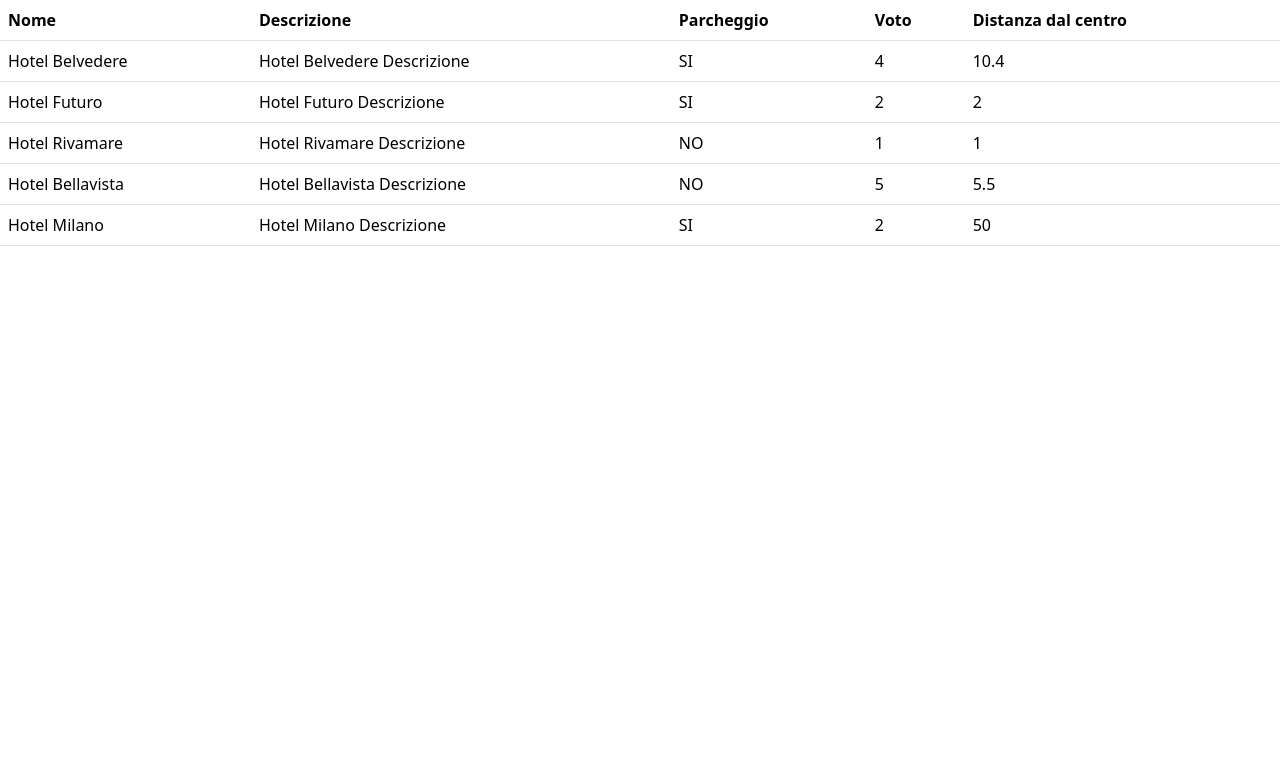
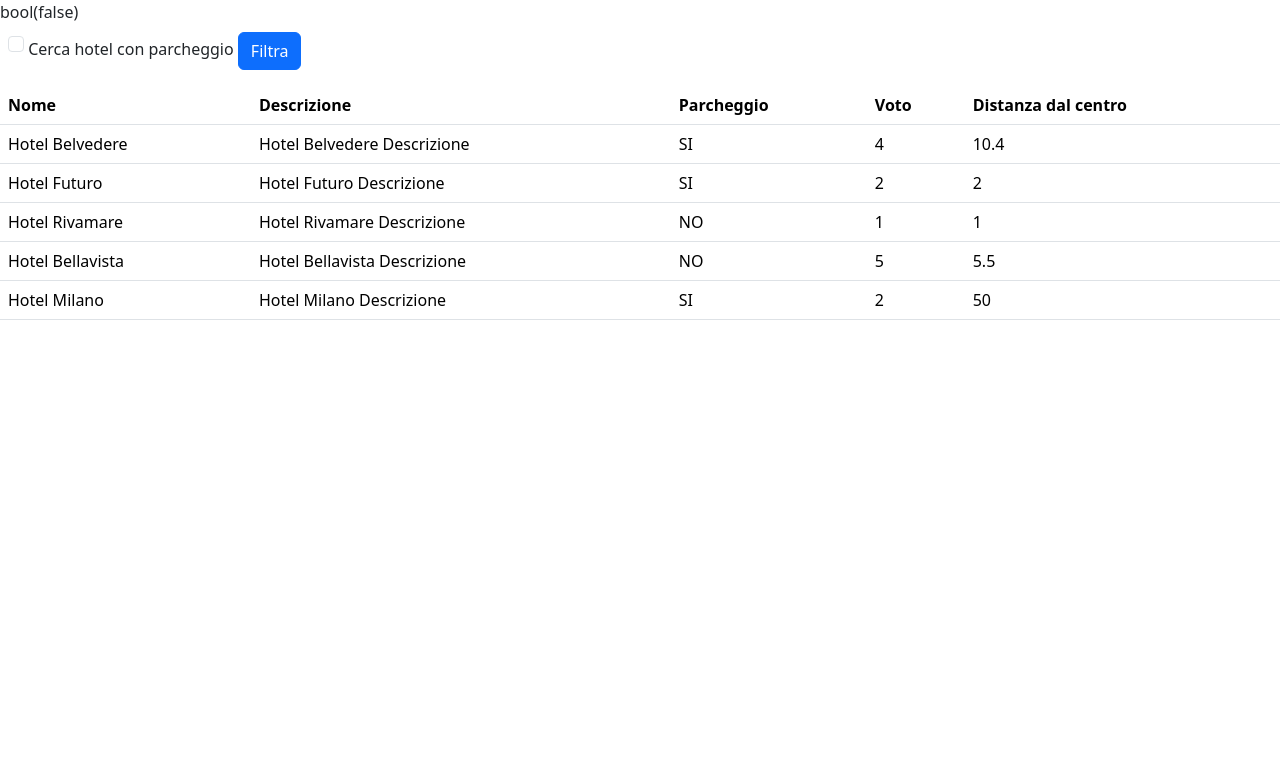
Before and after one commit to Christian-Lepidi/php-hotel, a PHP site: page / in a window 1280 px wide. Shown: the top 783 px of the page. Run offline with PHP 8.4, Linux system fonts and the light colour scheme.

Commit message:
feat: no functional code

```diff
--- a/index.php
+++ b/index.php
@@ -13,6 +13,13 @@ include_once("./main.php");
     <title>PHP Hotels</title>
 </head>
 <body>
+ <form method="GET" class="ms-2 mt-2">
+ <input class="form-check-input" type="checkbox" name="check-parking" id="check-parking">
+  <label class="form-check-label" for="check-parking">
+    Cerca hotel con parcheggio
+  </label>
+  <button class="btn btn-primary">Filtra</button>
+ </form>
  <table class="table">
   <thead>
    <tr>
--- a/main.php
+++ b/main.php
@@ -40,4 +40,10 @@
 
     ];
 
+    $filter_parking = isset($GET["check-parking"]) ? true : false;
+    var_dump($filter_parking);
+    array_filter($hotels,function($hotel,$index){
+        return $hotel["parking"] == true;
+    },ARRAY_FILTER_USE_BOTH);
+
 ?>
```
